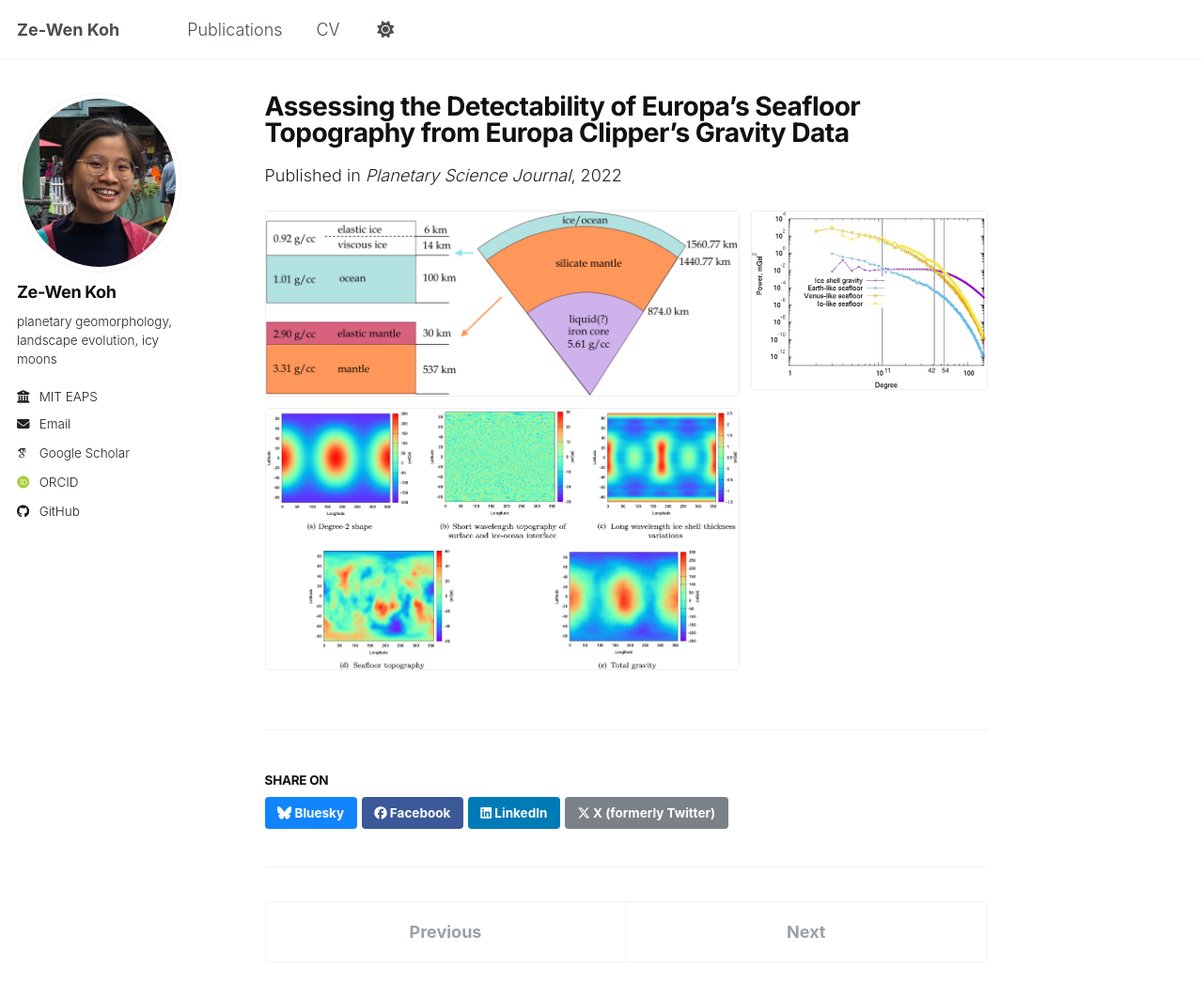
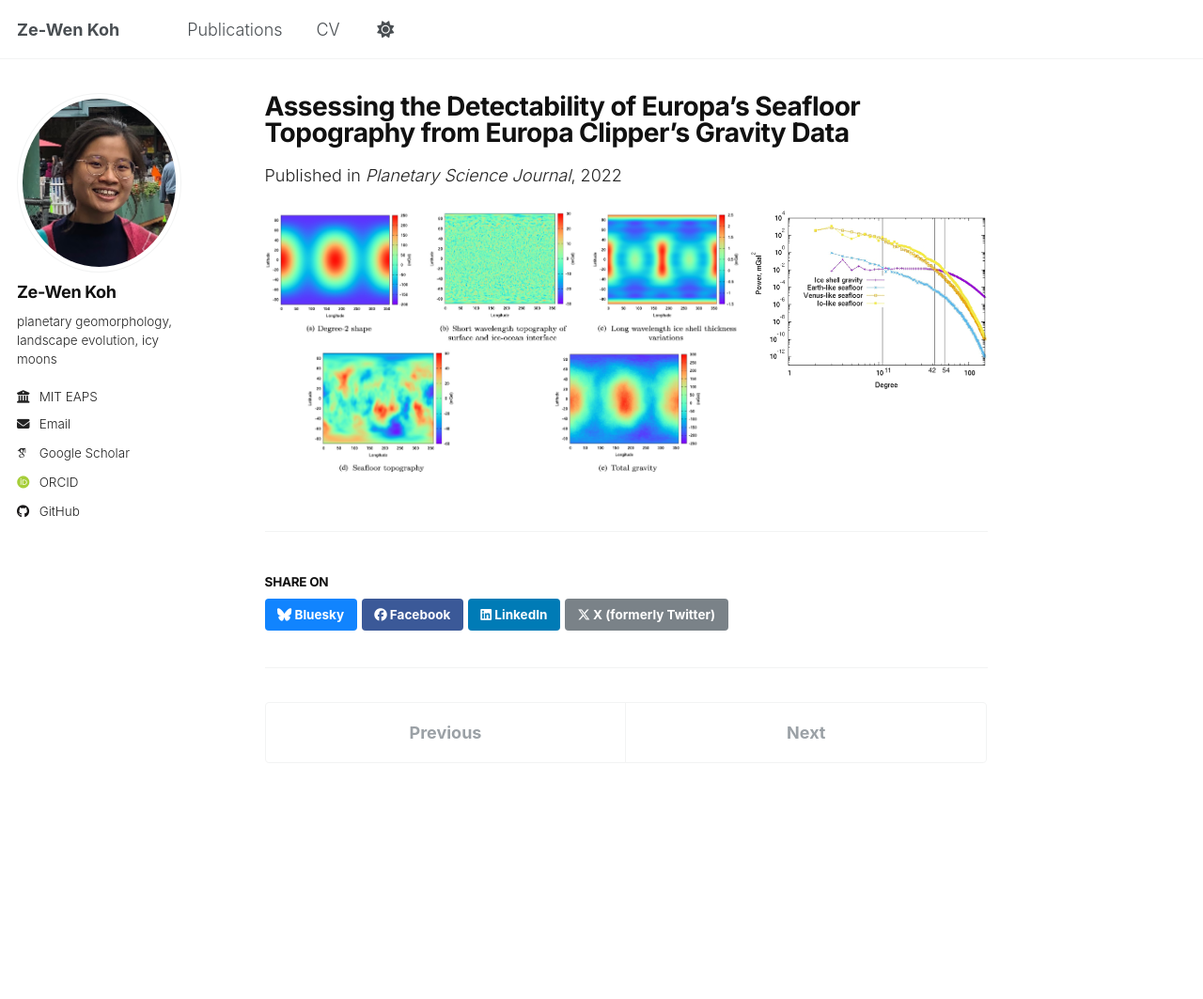
Before and after one commit to kohzewen/kohzewen.github.io, a Jekyll site: the page built from _publications/2022-08-19-europa.md, in a window 1280 px wide and 1186 px high. Shown: the top 1063 px of the window at 94% size. Built offline with Jekyll 4.4.1, drawn with Linux system fonts in a browser that asks for light colours; some web fonts are replaced.

Commit message:
publication page fixes

```diff
--- a/_publications/2022-08-19-europa.md
+++ b/_publications/2022-08-19-europa.md
@@ -9,13 +9,12 @@
 ---
 <div style="display: flex; gap: 12px; align-items: start;">
 
-  <div style="flex: 2; display: flex; flex-direction: column; gap: 12px;">
-    <img src="/figs/2022-europa-fig1.jpg" style="width: 100%; border: 1px solid #eee; border-radius: 4px;">
-    <img src="/figs/2022-europa-fig3.jpg" style="width: 100%; border: 1px solid #eee; border-radius: 4px;">
+  <div style="flex: 2; gap: 12px;">
+    <img src="/figs/2022-europa-fig3.jpg" style="width: 100%;">
   </div>
 
   <div style="flex: 1;">
-    <img src="/figs/2022-europa-fig2.jpg" style="width: 100%; border: 1px solid #eee; border-radius: 4px;">
+    <img src="/figs/2022-europa-fig2.jpg" style="width: 100%;">
   </div>
 
 </div>
--- a/assets/css/main.scss
+++ b/assets/css/main.scss
@@ -54,7 +54,14 @@
   -webkit-font-smoothing: antialiased;
 }
 
-h1, h2, h3, h4 {
+h1, h2 {
+  font-family: "Inter", sans-serif !important;
+  font-weight: 800 !important;
+  color: #111111 !important;
+  letter-spacing: -0.02em; /* Gives it that tight, modern look */
+}
+
+h3, h4 {
   font-family: "Inter", sans-serif !important;
   font-weight: 600 !important;
   color: #111111 !important;
```
Also changed, not shown: _pages/publications.html (+6 -6 lines), _publications/2025-11-21-maven.md (+2 -2 lines), figs/2025-maven-fig1.jpg (added), figs/2025-maven-fig2.jpg (added), 2 other files.
